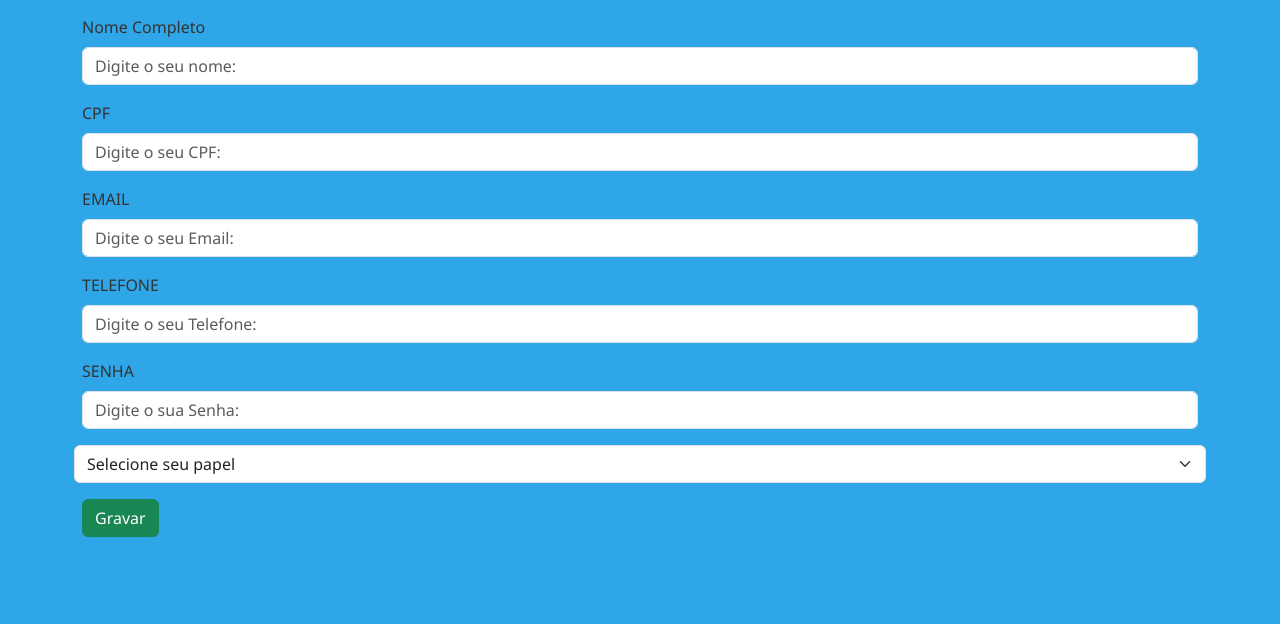
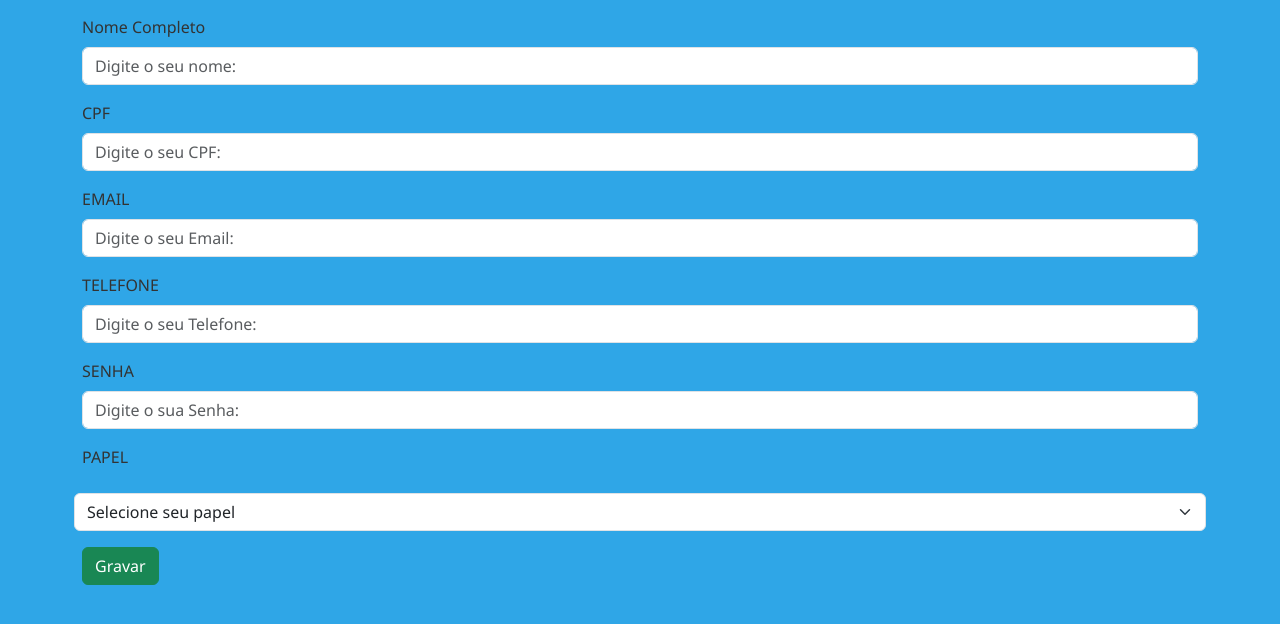
Before and after one commit to IsabelaGattass/cerisabela, a PHP site: page /CadastroUsuario.php in a window 1280 px wide. Shown: the part 17-641 px from the top of the page. Run offline with PHP 8.4, Linux system fonts and the light colour scheme; some libraries are stand-ins or nearby versions.

Commit message:
arrumei uma parte dos papeis

```diff
--- a/CadastroUsuario.php
+++ b/CadastroUsuario.php
@@ -38,7 +38,7 @@
                     class="form-control">
             </div>
 
-
+  <label for="papel" class="form-label">PAPEL</label>
             <select class="form-select" aria-label="Escolha seu papel">
   <option selected>Selecione seu papel</option>
   <option value="1">Administrador</option>
```
